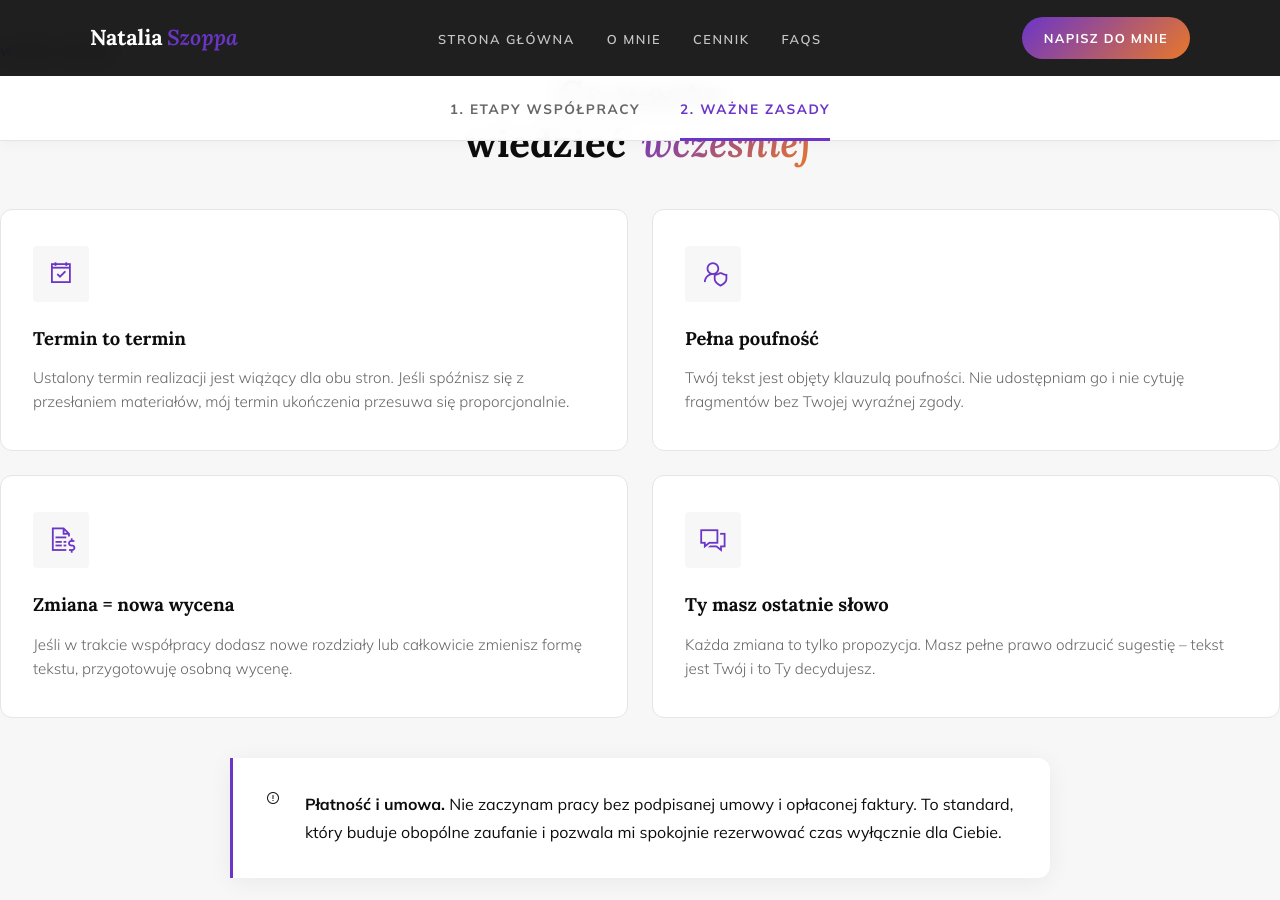
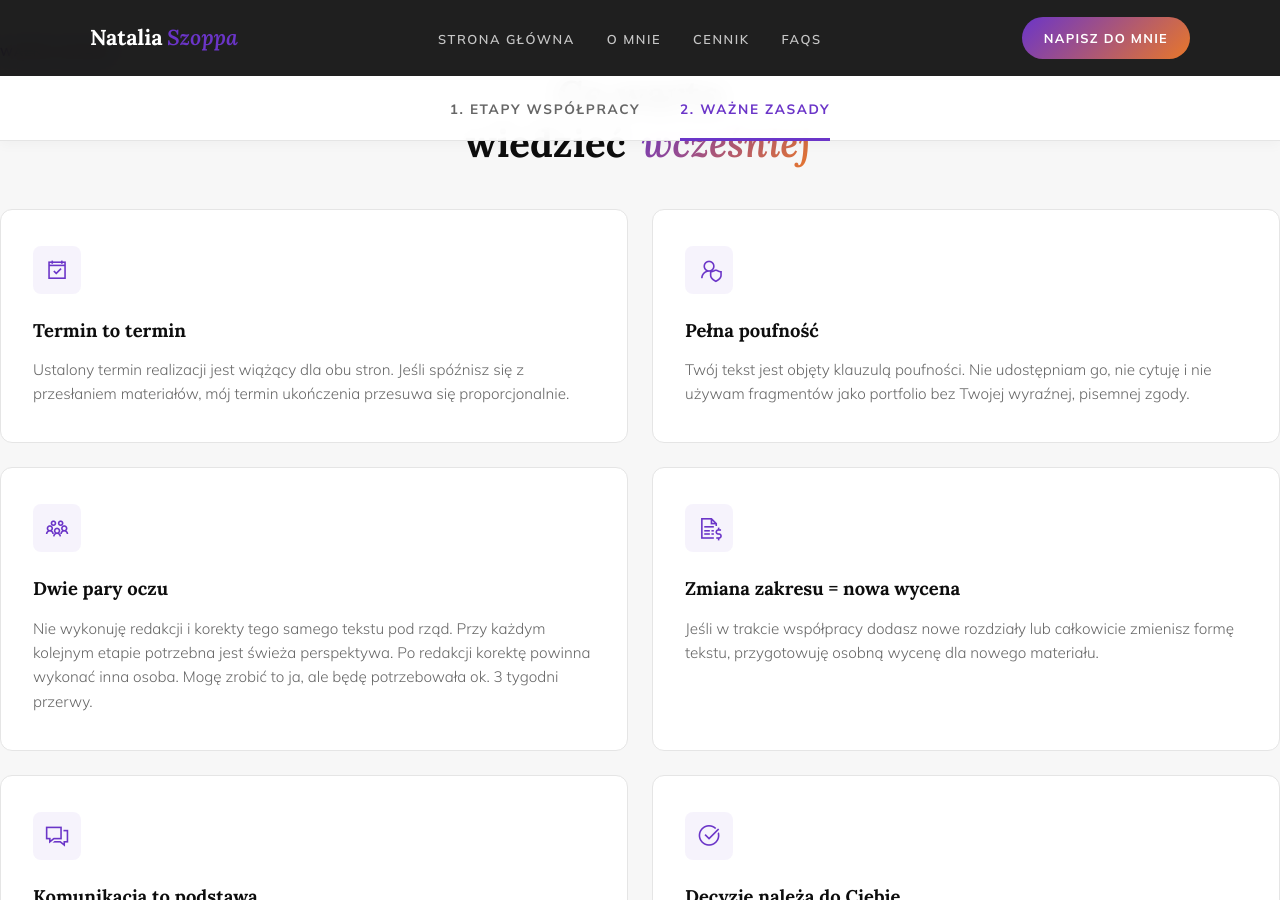
Before and after one commit to Bonnie00726/nataliaszoppa, a Jekyll site: the page built from zasady2.html, in a window 1280 px wide and 900 px high, scrolled down 2181 px. Built offline with Jekyll 4.4.1, drawn with Linux system fonts in a browser that asks for light colours; some of the changed text lies outside the part shown.

Commit message:
Update zasady2.html

```diff
--- a/zasady2.html
+++ b/zasady2.html
@@ -100,10 +100,9 @@ title: Zasady współpracy
 
     .step-module {
         position: relative;
-        padding-left: 50px; /* Miejsce na wielką cyfrę */
+        padding-left: 50px;
     }
 
-    /* Biała karta */
     .step-card-content {
         background: #fff;
         border-radius: 20px;
@@ -118,19 +117,17 @@ title: Zasady współpracy
         border: 1px solid var(--paper-mid);
     }
 
-    /* Obramowująca kreska (bracket) */
     .step-wire {
         position: absolute;
         top: 24px;
         bottom: 24px;
         left: 20px;
-        right: 20px; /* Schowane pod białą kartą */
-        border: 1.5px solid var(--grad-start); /* Kreska w kolorze marki */
+        right: 20px;
+        border: 1.5px solid var(--grad-start);
         border-radius: 24px;
         z-index: 1;
     }
 
-    /* Kropki na końcach kreski */
     .wire-dot {
         position: absolute;
         left: -4.5px;
@@ -152,13 +148,12 @@ title: Zasady współpracy
         font-size: 6.5rem;
         font-weight: 900;
         line-height: 0.8;
-        color: var(--ink); /* CZARNE CYFRY */
-        background: #fff; /* Przykrywa kreskę z tyłu */
+        color: var(--ink);
+        background: #fff;
         padding: 10px 0;
         z-index: 3;
     }
 
-    /* Typografia w karcie (SOME TITLE) */
     .step-title {
         font-family: var(--sans);
         font-size: 1.1rem;
@@ -168,35 +163,50 @@ title: Zasady współpracy
         letter-spacing: 0.05em;
         color: var(--ink);
     }
-    /* Drugi wyraz w tytule kolorowy */
-    .step-title span {
-        color: var(--grad-start);
-    }
+    .step-title span { color: var(--grad-start); }
 
-    .step-desc {
-        font-size: 0.9rem;
-        color: var(--ink-soft);
-        line-height: 1.6;
-        margin: 0;
-        font-weight: 300;
-    }
+    .step-desc { font-size: 0.9rem; color: var(--ink-soft); line-height: 1.6; margin: 0; font-weight: 300; }
 
-    /* ===== WAŻNE ZASADY - GRID 2x2 ===== */
-    .rules-grid-2x2 {
+    /* ===== WAŻNE ZASADY - GRID 6 KART ===== */
+    .rules-grid {
         display: grid;
         grid-template-columns: repeat(2, 1fr);
         gap: 24px;
         margin: 40px 0;
     }
 
-    .rule-card { background: #fff; border: 1.5px solid var(--paper-mid); border-radius: var(--radius-lg); padding: 36px 32px; transition: transform 0.3s, box-shadow 0.3s; }
-    .rule-card:hover { transform: translateY(-4px); box-shadow: var(--shadow-soft); border-color: rgba(107,53,200,0.3); }
-    .rule-icon { width: 56px; height: 56px; background: var(--paper-warm); border-radius: var(--radius); display: flex; align-items: center; justify-content: center; margin-bottom: 20px; font-size: 1.8rem; color: var(--grad-start); }
+    .rule-card {
+        background: #fff;
+        border: 1px solid var(--paper-mid);
+        border-radius: var(--radius-lg);
+        padding: 36px 32px;
+        transition: transform 0.3s, box-shadow 0.3s;
+    }
+    .rule-card:hover {
+        transform: translateY(-4px);
+        box-shadow: var(--shadow-soft);
+        border-color: rgba(107,53,200,0.3);
+    }
+
+    /* Ikony z delikatnym fioletowym tłem jak na obrazku */
+    .rule-icon {
+        width: 48px;
+        height: 48px;
+        background: rgba(107, 53, 200, 0.06);
+        border-radius: 8px;
+        display: flex;
+        align-items: center;
+        justify-content: center;
+        margin-bottom: 20px;
+        font-size: 1.6rem;
+        color: var(--grad-start);
+    }
+
     .rule-card h3 { font-family: var(--serif); font-size: 1.15rem; font-weight: 700; color: var(--ink); margin-bottom: 12px; }
     .rule-card p { font-size: 0.95rem; font-weight: 300; color: var(--ink-muted); line-height: 1.6; margin: 0; }
 
-    /* ===== STICKY NOTE ===== */
-    .warning-box { display: flex; gap: 24px; align-items: flex-start; background: #fff; border-left: 3px solid var(--grad-start); border-radius: 0 var(--radius-lg) var(--radius-lg) 0; padding: 32px; margin: 40px 0; box-shadow: var(--shadow-soft); }
+    /* ===== STICKY NOTE (Płatność i umowa) ===== */
+    .warning-box { display: flex; gap: 24px; align-items: flex-start; background: #fff; border-left: 3px solid var(--grad-start); border-radius: 0 var(--radius-lg) var(--radius-lg) 0; padding: 32px; margin: 40px 0; box-shadow: var(--shadow-soft); border-top: 1px solid var(--paper-mid); border-bottom: 1px solid var(--paper-mid); border-right: 1px solid var(--paper-mid); }
 
     /* ===== CTA ===== */
     .cta-section { padding: 120px 40px; text-align: center; position: relative; overflow: hidden; background-image: url('https://images.unsplash.com/photo-1481627834876-b7833e8f5570?q=80&w=1170&auto=format&fit=crop'); background-size: cover; background-position: center; }
@@ -213,7 +223,7 @@ title: Zasady współpracy
     /* Responsywność */
     @media (max-width: 900px) {
         .step-grid { grid-template-columns: 1fr; gap: 30px; }
-        .rules-grid-2x2 { grid-template-columns: 1fr; }
+        .rules-grid { grid-template-columns: 1fr; }
     }
 </style>
 
@@ -360,15 +370,41 @@ title: Zasady współpracy
         <div class="eyebrow-label reveal" style="justify-content:center;">Ważne zasady</div>
         <h2 class="section-h2 reveal delay-1" style="text-align:center; margin-bottom: 20px;">Co warto <br>wiedzieć <em class="grad-type">wcześniej</em></h2>
 
-        <div class="rules-grid-2x2 reveal delay-2">
-            <div class="rule-card"><div class="rule-icon"><i class="las la-calendar-check"></i></div><h3>Termin to termin</h3><p>Ustalony termin realizacji jest wiążący dla obu stron. Jeśli spóźnisz się z przesłaniem materiałów, mój termin ukończenia przesuwa się proporcjonalnie.</p></div>
-            <div class="rule-card"><div class="rule-icon"><i class="las la-user-shield"></i></div><h3>Pełna poufność</h3><p>Twój tekst jest objęty klauzulą poufności. Nie udostępniam go i nie cytuję fragmentów bez Twojej wyraźnej zgody.</p></div>
-            <div class="rule-card"><div class="rule-icon"><i class="las la-file-invoice-dollar"></i></div><h3>Zmiana = nowa wycena</h3><p>Jeśli w trakcie współpracy dodasz nowe rozdziały lub całkowicie zmienisz formę tekstu, przygotowuję osobną wycenę.</p></div>
-            <div class="rule-card"><div class="rule-icon"><i class="las la-comments"></i></div><h3>Ty masz ostatnie słowo</h3><p>Każda zmiana to tylko propozycja. Masz pełne prawo odrzucić sugestię – tekst jest Twój i to Ty decydujesz.</p></div>
+        <div class="rules-grid reveal delay-2">
+            <div class="rule-card">
+                <div class="rule-icon"><i class="las la-calendar-check"></i></div>
+                <h3>Termin to termin</h3>
+                <p>Ustalony termin realizacji jest wiążący dla obu stron. Jeśli spóźnisz się z przesłaniem materiałów, mój termin ukończenia przesuwa się proporcjonalnie.</p>
+            </div>
+            <div class="rule-card">
+                <div class="rule-icon"><i class="las la-user-shield"></i></div>
+                <h3>Pełna poufność</h3>
+                <p>Twój tekst jest objęty klauzulą poufności. Nie udostępniam go, nie cytuję i nie używam fragmentów jako portfolio bez Twojej wyraźnej, pisemnej zgody.</p>
+            </div>
+            <div class="rule-card">
+                <div class="rule-icon"><i class="las la-users"></i></div>
+                <h3>Dwie pary oczu</h3>
+                <p>Nie wykonuję redakcji i korekty tego samego tekstu pod rząd. Przy każdym kolejnym etapie potrzebna jest świeża perspektywa. Po redakcji korektę powinna wykonać inna osoba. Mogę zrobić to ja, ale będę potrzebowała ok. 3 tygodni przerwy.</p>
+            </div>
+            <div class="rule-card">
+                <div class="rule-icon"><i class="las la-file-invoice-dollar"></i></div>
+                <h3>Zmiana zakresu = nowa wycena</h3>
+                <p>Jeśli w trakcie współpracy dodasz nowe rozdziały lub całkowicie zmienisz formę tekstu, przygotowuję osobną wycenę dla nowego materiału.</p>
+            </div>
+            <div class="rule-card">
+                <div class="rule-icon"><i class="las la-comments"></i></div>
+                <h3>Komunikacja to podstawa</h3>
+                <p>Masz pytania, wątpliwość, chcesz omówić moją poprawkę? Pytaj śmiało. Redakcja to dialog – im więcej rozmawiamy, tym lepszy będzie efekt końcowy.</p>
+            </div>
+            <div class="rule-card">
+                <div class="rule-icon"><i class="las la-check-circle"></i></div>
+                <h3>Decyzje należą do Ciebie</h3>
+                <p>Każda naniesiona przeze mnie zmiana to tylko merytoryczna propozycja. Masz pełne prawo odrzucić sugestię – tekst jest Twój i to Ty masz ostatnie słowo.</p>
+            </div>
         </div>
 
         <div class="container reveal delay-3" style="max-width: 900px; margin: 40px auto; width: calc(100% - 48px);">
-            <div class="warning-box"><i class="las la-exclamation-circle"></i><div><p><strong>Płatność i umowa.</strong> Nie zaczynam pracy bez podpisanej umowy i opłaconej faktury. To standard, który buduje obopólne zaufanie i pozwala mi spokojnie rezerwować czas wyłącznie dla Ciebie.</p></div></div>
+            <div class="warning-box"><i class="las la-exclamation-circle" style="font-size: 2.2rem; color: var(--grad-start); line-height: 1;"></i><div><p><strong>Płatność i umowa.</strong> Nie zaczynam pracy bez podpisanej umowy i opłaconej faktury. To standard, który buduje obopólne zaufanie i pozwala mi spokojnie rezerwować czas wyłącznie dla Ciebie.</p></div></div>
         </div>
 
     </div>
```
Also changed, not shown: other parts of zasady2.html (+1 -2 lines).
